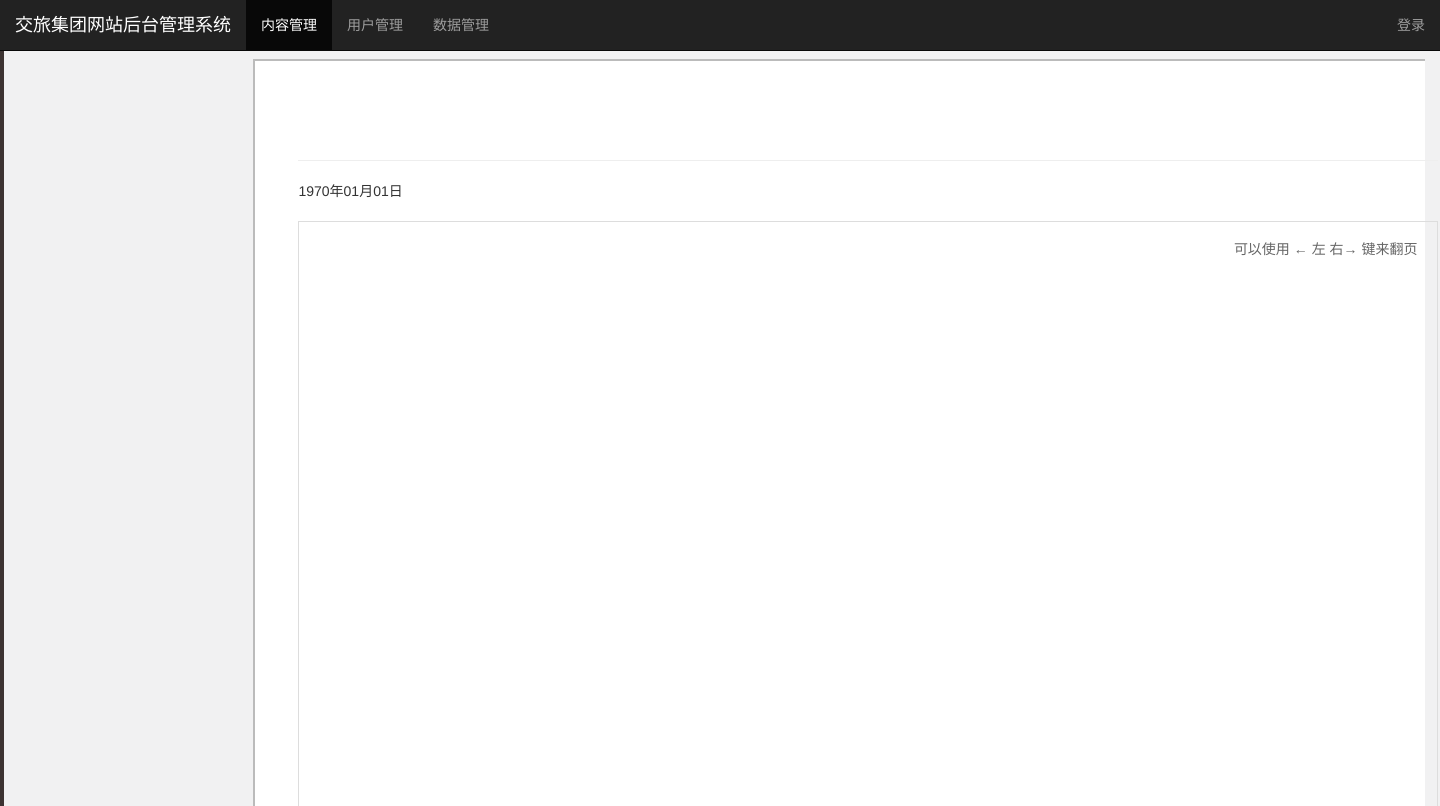
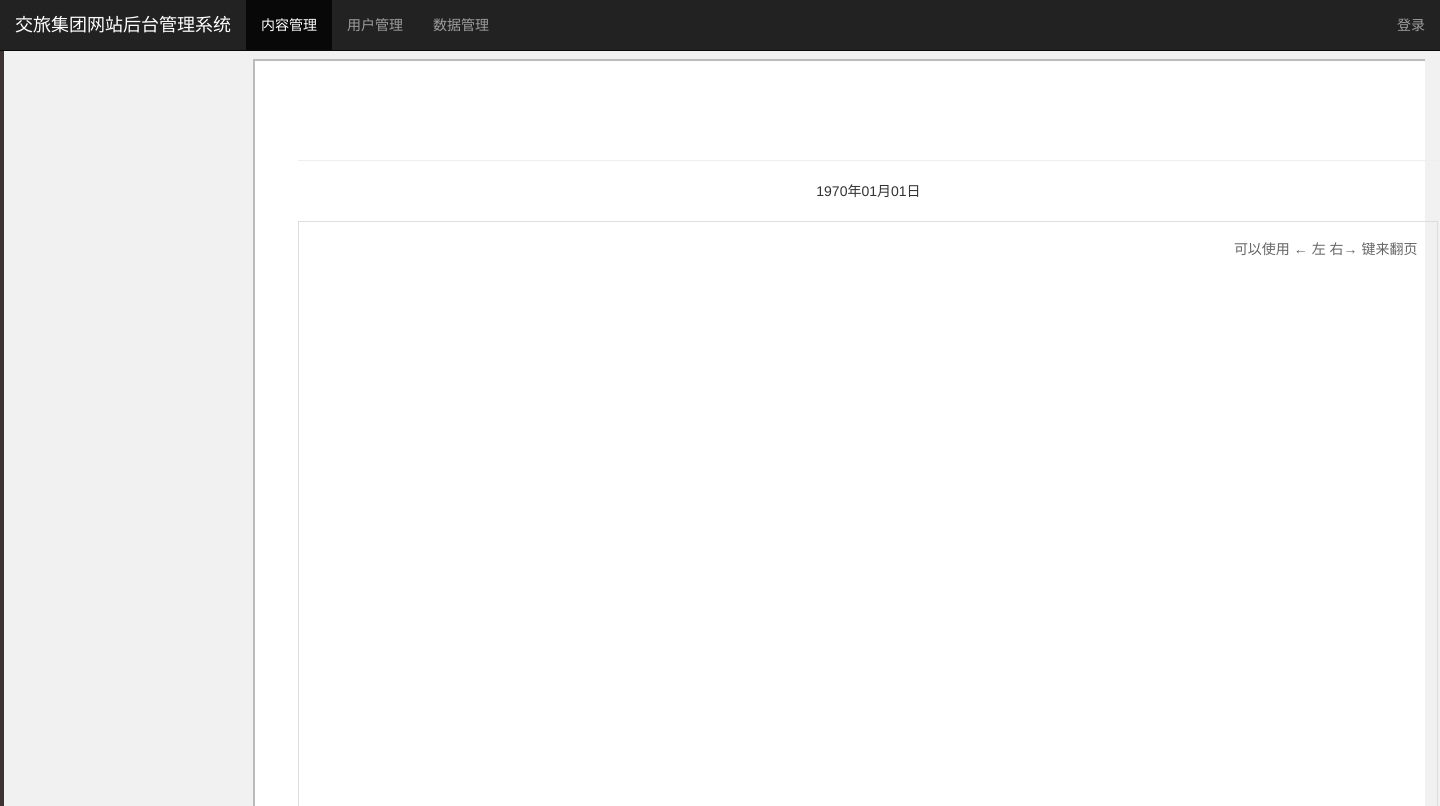
Before and after one commit to sanmaowang/ycjl, a Yii app: template views/site/template/album.php in a window 1440 px wide. Shown: the top 806 px of the page. Run offline with PHP 8.4 and a stand-in for Yii, Linux system fonts and the light colour scheme; the template is opened without the code that fills it, so the values that code supplies are empty; some libraries are stand-ins or nearby versions.

Commit message:
text-align

```diff
--- a/views/site/template/album.php
+++ b/views/site/template/album.php
@@ -18,10 +18,12 @@ $url = Yii::$app->request->getUrl();
           <?= Breadcrumb::widget();?>
         </div>
         <div class="content">
+          <div class="text-center" style="text-align:center;">
           <h3><?php echo $album->title;?></h3>
           <span class="time">
             <?php echo date("Y年m月d日",$album->update_date);?>
           </span>
+          </div>
           <div class="brdddd imgcontent">
           <div class="img-main">
                <div class="imgTool">可以使用 ← 左 右→ 键来翻页</div>
```
